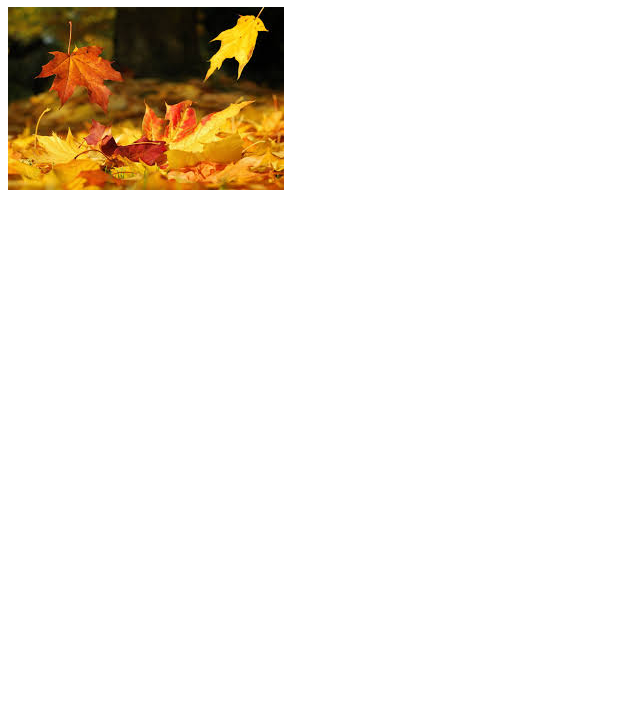
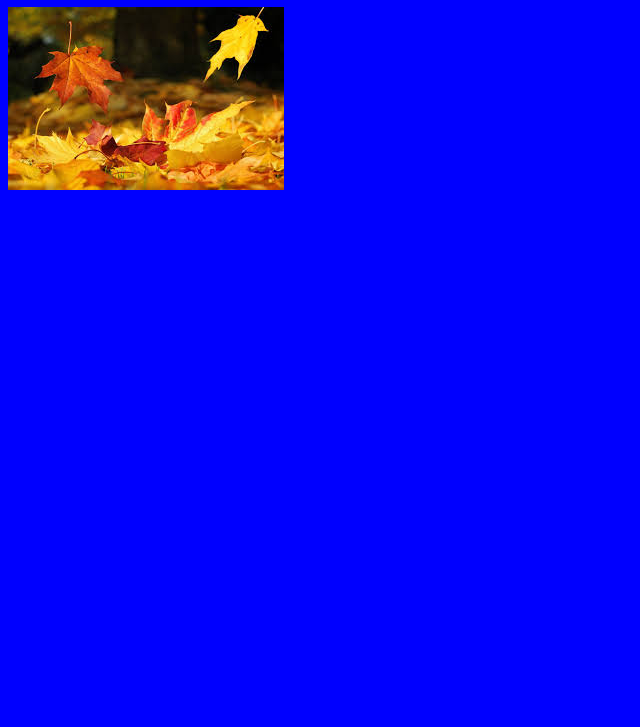
Before and after one commit to Edwardallington/Fall, a plain HTML site: page index.html in a window 1280 px wide. Shown: the part 73-800 px from the top of the page, without its empty margins (0-640 px from the left). Drawn offline with Linux system fonts and the light colour scheme.

Commit message:
Changed background

```diff
--- a/index.html
+++ b/index.html
@@ -1,6 +1,10 @@
 <!DOCTYPE html>
+
 <head>
-<link rel="stylesheet" type="text/css" href="mystyle.css">
+  <link rel="stylesheet" type="text/css" href="style.css">
 </head>
-<h1>Fall is Falling Near</h1>
-<img src="download.jpg" alt="Leaves">
+
+<body>
+  <h1>Fall is Falling Near</h1>
+  <img src="download.jpg" alt="Leaves">
+</body>
```
